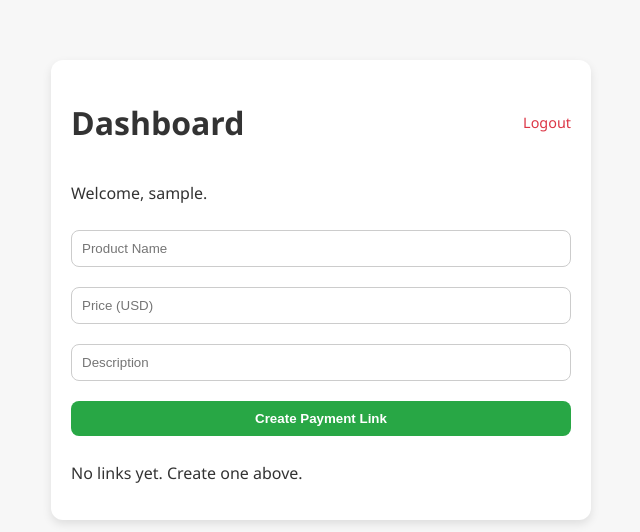
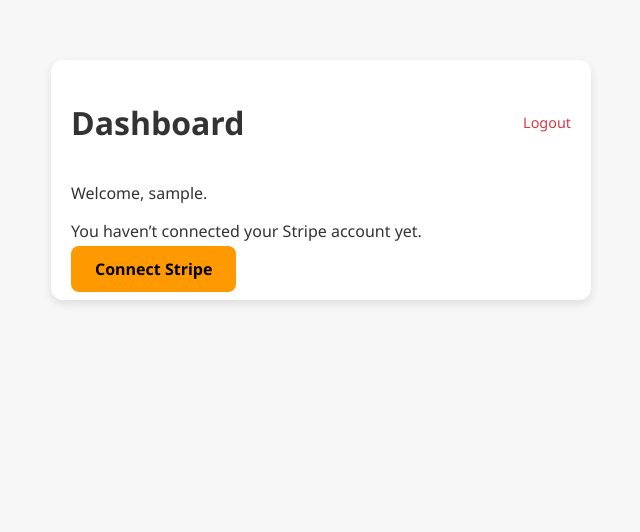
Before and after one commit to CODEREaDer24/Stripebridge, a Flask app: page /dashboard in a window 1280 px wide. Shown: the top 532 px of the page, without its empty margins (319-959 px from the left). Run offline with Flask 3, Linux system fonts and the light colour scheme; the visitor is signed in with stand-in values (Sample User, id 1).

Commit message:
Update dashboard.html

```diff
--- a/templates/dashboard.html
+++ b/templates/dashboard.html
@@ -25,6 +25,10 @@
 
     <p>Welcome, {{ session['user'] }}.</p>
 
+    {% if not connected %}
+      <p>You haven’t connected your Stripe account yet.</p>
+      <a href="/connect" class="cta-button">Connect Stripe</a>
+    {% else %}
       <form action="/generate-link" method="POST" class="link-form">
         <input type="text" name="name" placeholder="Product Name" required />
         <input type="number" step="0.01" name="price" placeholder="Price (USD)" required />
@@ -45,6 +49,7 @@
           <p>No links yet. Create one above.</p>
         {% endif %}
       </section>
+    {% endif %}
   </div>
 </body>
 </html>
```
Lines whose indentation alone changed are shown as unchanged.
